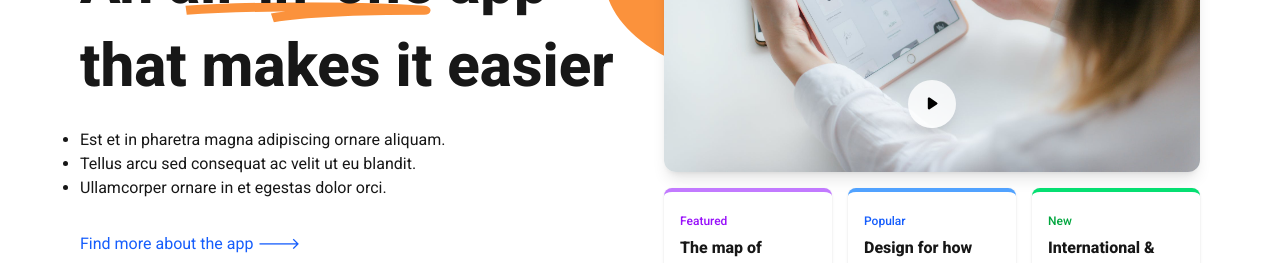
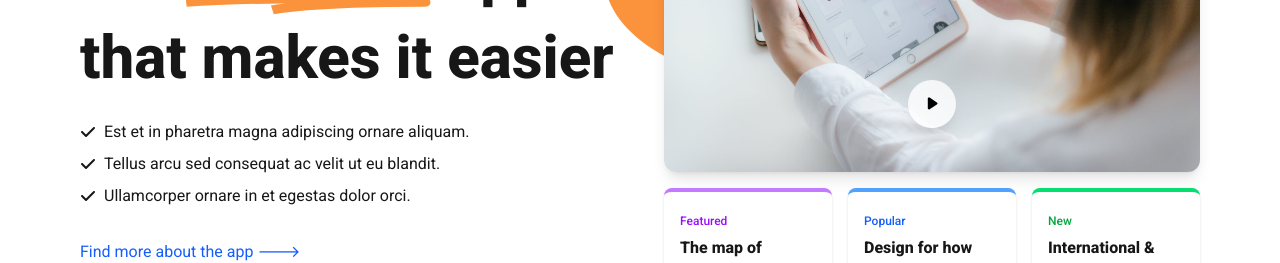
Before and after one commit to miguel-bomfim/buzzvel-frontend-test, a Next.js app: page / in a window 1280 px wide. Shown: the part 900-1163 px from the top of the page. Built offline with nearby package versions, Linux system fonts and the light colour scheme.

Commit message:
design adjustments

```diff
--- a/app/components/SecondSection.tsx
+++ b/app/components/SecondSection.tsx
@@ -1,8 +1,9 @@
-import React from 'react'
-import OrangeUnderline from './svg/OrangeUnderline'
-import Blob1 from './svg/Blob1'
-import Image from 'next/image'
-import videoPreviewPhoto from '@/app/assets/videoPreviewPhoto.jpg';
+import React from "react";
+import OrangeUnderline from "./svg/OrangeUnderline";
+import Blob1 from "./svg/Blob1";
+import Image from "next/image";
+import videoPreviewPhoto from "@/app/assets/videoPreviewPhoto.jpg";
+import { FaCheck } from "react-icons/fa6";
 
 export default function SecondSection() {
   return (
@@ -17,12 +18,24 @@ export default function SecondSection() {
             </span>
             app that makes it easier
           </h2>
-					<p className='md:hidden'>Sit elit feugiat turpis sed integer integer accumsan turpis. Sed suspendisse nec lorem mauris.
-          Pharetra, eu imperdiet ipsum ultrices amet, dui sit suspendisse.</p>
-					<ul className='list-disc'>
-						<li>Est et in pharetra magna adipiscing ornare aliquam.</li>
-						<li>Tellus arcu sed consequat ac velit ut eu blandit.</li>
-						<li>Ullamcorper ornare in et egestas dolor orci.</li>
+          <p className="md:hidden">
+            Sit elit feugiat turpis sed integer integer accumsan turpis. Sed
+            suspendisse nec lorem mauris. Pharetra, eu imperdiet ipsum ultrices
+            amet, dui sit suspendisse.
+          </p>
+          <ul className="md:space-y-2 space-y-4">
+            <li className="flex items-center gap-2">
+              <FaCheck />
+              Est et in pharetra magna adipiscing ornare aliquam.
+            </li>
+            <li className="flex items-center gap-2">
+              <FaCheck />
+              Tellus arcu sed consequat ac velit ut eu blandit.
+            </li>
+            <li className="flex items-center gap-2">
+              <FaCheck />
+              Ullamcorper ornare in et egestas dolor orci.
+            </li>
           </ul>
 
           <button className="cursor-pointer flex gap-4 text-blue-600 hover:opacity-75 items-center">
@@ -38,11 +51,24 @@ export default function SecondSection() {
         {/* Main image & cards */}
         <div className="relative z-10">
           <div className="rounded-xl overflow-hidden shadow-lg">
-						<Image src={videoPreviewPhoto} alt="App preview" className="w-full object-cover" />
+            <Image
+              src={videoPreviewPhoto}
+              alt="App preview"
+              className="w-full object-cover"
+            />
             <div className="absolute inset-0 flex items-center justify-center">
               <button className="bg-white/80 p-3 rounded-full shadow-xl hover:scale-105 transition">
-								<svg xmlns="http://www.w3.org/2000/svg" className="w-6 h-6 text-black" viewBox="0 0 20 20" fill="currentColor">
-									<path fillRule="evenodd" d="M6.5 5.5a1 1 0 011.538-.844l6 4a1 1 0 010 1.688l-6 4A1 1 0 016.5 13.5v-8z" clipRule="evenodd" />
+                <svg
+                  xmlns="http://www.w3.org/2000/svg"
+                  className="w-6 h-6 text-black"
+                  viewBox="0 0 20 20"
+                  fill="currentColor"
+                >
+                  <path
+                    fillRule="evenodd"
+                    d="M6.5 5.5a1 1 0 011.538-.844l6 4a1 1 0 010 1.688l-6 4A1 1 0 016.5 13.5v-8z"
+                    clipRule="evenodd"
+                  />
                 </svg>
               </button>
             </div>
@@ -51,26 +77,44 @@ export default function SecondSection() {
           {/* Cards */}
           <div className="mt-4 grid grid-cols-1 md:grid-cols-3 gap-4">
             <div className="bg-white p-4 rounded-lg shadow border-t-4 border-purple-400">
-							<span className="text-xs font-medium text-purple-600">Featured</span>
+              <span className="text-xs font-medium text-purple-600">
+                Featured
+              </span>
               <h4 className="font-semibold mt-1">The map of mathematics</h4>
-							<p className="text-sm text-gray-600 mt-1">Egestas elit ut scelerisque ut eu sit vitae...</p>
-							<button className="mt-2 text-blue-600 text-sm font-medium hover:underline">Take Lesson</button>
+              <p className="text-sm text-gray-600 mt-1">
+                Egestas elit ut scelerisque ut eu sit vitae...
+              </p>
+              <button className="mt-2 text-blue-600 text-sm font-medium hover:underline">
+                Take Lesson
+              </button>
             </div>
             <div className="bg-white p-4 rounded-lg shadow border-t-4 border-blue-400">
               <span className="text-xs font-medium text-blue-600">Popular</span>
-							<h4 className="font-semibold mt-1">Design for how people think</h4>
-							<p className="text-sm text-gray-600 mt-1">Aliquam et euismod condimentum...</p>
-							<button className="mt-2 text-blue-600 text-sm font-medium hover:underline">Take Lesson</button>
+              <h4 className="font-semibold mt-1">
+                Design for how people think
+              </h4>
+              <p className="text-sm text-gray-600 mt-1">
+                Aliquam et euismod condimentum...
+              </p>
+              <button className="mt-2 text-blue-600 text-sm font-medium hover:underline">
+                Take Lesson
+              </button>
             </div>
             <div className="bg-white p-4 rounded-lg shadow border-t-4 border-green-400">
               <span className="text-xs font-medium text-green-600">New</span>
-							<h4 className="font-semibold mt-1">International & commercial law</h4>
-							<p className="text-sm text-gray-600 mt-1">Molestie integer eu arcu mauris bibendum...</p>
-							<button className="mt-2 text-blue-600 text-sm font-medium hover:underline">Take Lesson</button>
+              <h4 className="font-semibold mt-1">
+                International & commercial law
+              </h4>
+              <p className="text-sm text-gray-600 mt-1">
+                Molestie integer eu arcu mauris bibendum...
+              </p>
+              <button className="mt-2 text-blue-600 text-sm font-medium hover:underline">
+                Take Lesson
+              </button>
             </div>
           </div>
         </div>
       </div>
     </section>
-	)
+  );
 }
--- a/package.json
+++ b/package.json
@@ -11,7 +11,8 @@
   "dependencies": {
     "next": "15.3.1",
     "react": "^19.0.0",
-    "react-dom": "^19.0.0"
+    "react-dom": "^19.0.0",
+    "react-icons": "^5.5.0"
   },
   "devDependencies": {
     "@eslint/eslintrc": "^3",
```
Also changed, not shown: 1 other file (tests, documents, lock files or other folders). Lines whose indentation alone changed are shown as unchanged.
